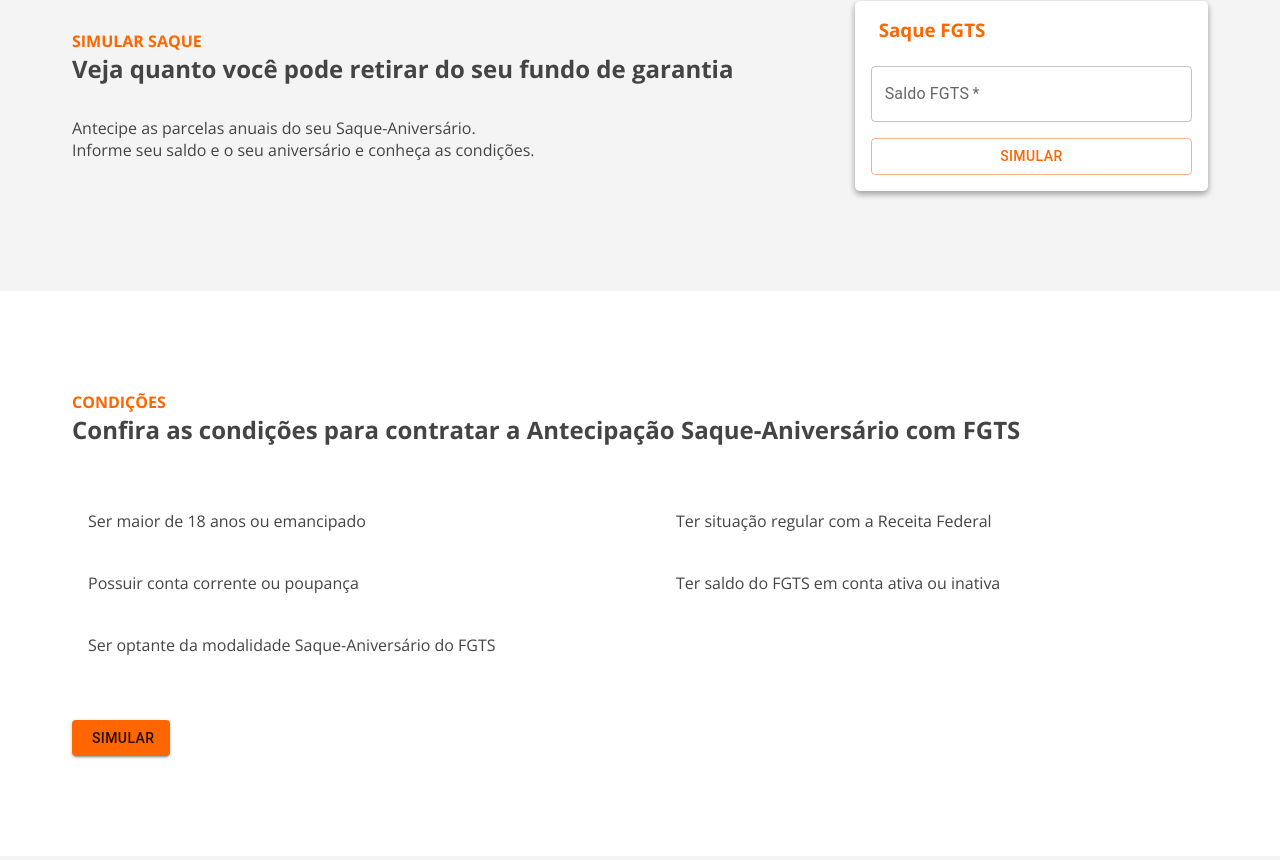
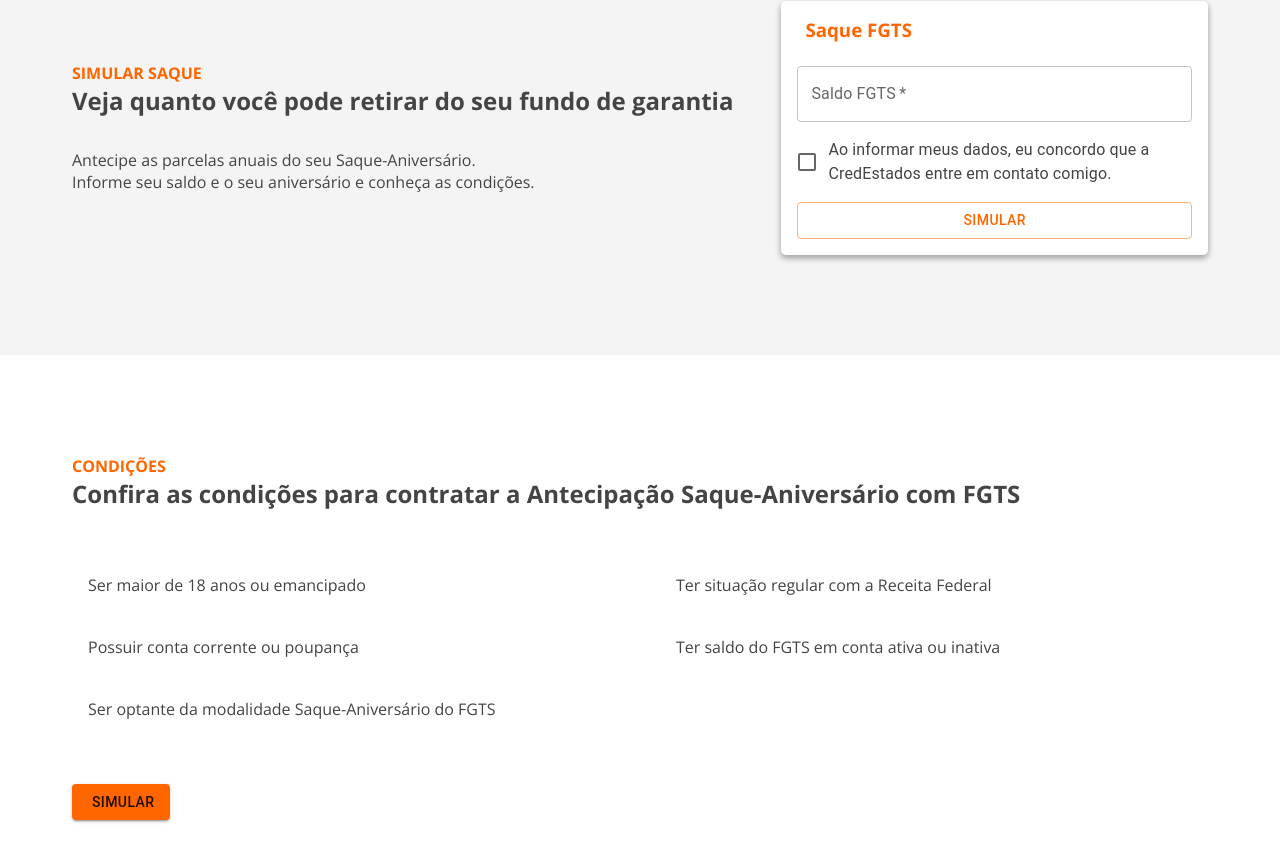
Before and after one commit to gffhammes/site-credestados-nextjs, a Next.js app: page /fgts in a window 1280 px wide. Shown: the part 899-1759 px from the top of the page. Built offline with nearby package versions, Linux system fonts and the light colour scheme.

Commit message:
feat: add optin on fgts forms

```diff
--- a/src/components/Fgts/FgtsSimulador.js
+++ b/src/components/Fgts/FgtsSimulador.js
@@ -13,6 +13,7 @@
             Informe seu saldo e o seu aniversário e conheça as condições.
           </p>
         </div>
+
         <Simulador />
       </div>
     </section>
--- a/src/components/Fgts/Simulador.js
+++ b/src/components/Fgts/Simulador.js
@@ -4,6 +4,7 @@
 import Input from '../Commons/Input'
 import { Button } from '../Commons/Button';
 import { useWhatsApp } from '../../hooks/useWhatsApp';
+import { Checkbox, FormControl, FormControlLabel, FormHelperText } from '@mui/material';
 
 const isValidDate = function(date) {
   return (!isNaN(date.getTime()))
@@ -32,6 +33,11 @@
     }
   }
 
+
+  if(!values.auth) {
+    errors.auth = 'Obrigatório'
+  }
+
    return errors;
   }
 
@@ -53,12 +59,12 @@
       </div>
       <div className="card-body">
         <Formik
-          initialValues={{ saldo: '', aniversario: null }}
+          initialValues={{ saldo: '', aniversario: null, auth: false }}
           validate={validate}
           onSubmit={handleSubmit}
         >
           {
-            ({ setFieldValue, handleSubmit, values }) => (
+            ({ setFieldValue, handleSubmit, values ,errors}) => (
               <form onSubmit={handleSubmit} noValidate style={{ display: "flex", flexDirection: "column", gap: '1rem', marginTop: '1.5rem' }}>
                 <Input.FinancialInputField
                   name='saldo'
@@ -82,6 +88,27 @@
                   required
                 />
 
+                <FormControl
+                  error={errors.auth}
+                >
+                  <FormControlLabel
+                        name='auth'
+                        color='default'
+                    label="Ao informar meus dados, eu concordo que a CredEstados entre em contato comigo."
+                    onChange={(value,checked) => {
+                      setFieldValue('auth', checked);
+                    }}
+                    value={values.auth}
+                    control={
+                      <Checkbox
+                      />}
+                      sx={{color: '#444'}}
+                  />
+
+                  {errors.auth && <FormHelperText color='error'>{errors.auth}</FormHelperText>}
+                </FormControl>
+
+
                 <Button variant="outlined" color='primary' type='submit' fullWidth >Simular</Button>
               </form>
             )
--- a/styles/globals.scss
+++ b/styles/globals.scss
@@ -1346,7 +1346,7 @@
 @media screen and (min-width: 400px) and (max-width: 675px) {
   #fgts-simulador {
     .container {
-        .card-simulacao-fgts {
+      .card-simulacao-fgts {
           grid-area: c;
 
       }
@@ -1361,6 +1361,7 @@
       grid-template-areas:
       "a b"
       "c b";
+      grid-template-columns: max-content 1fr;
 
         .title-container {
           align-self: flex-end;
```
